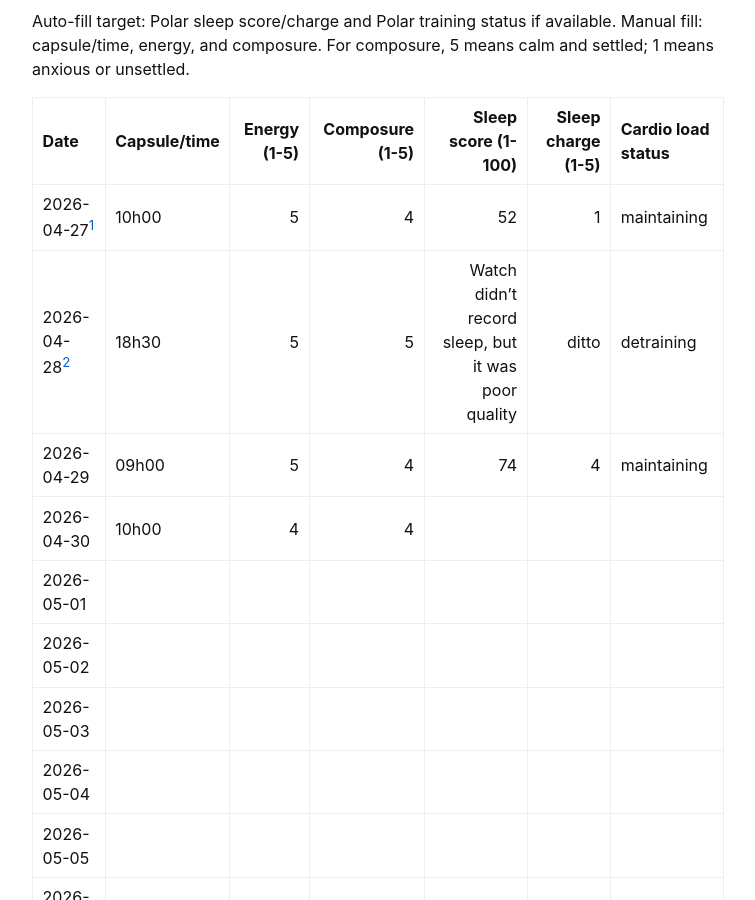
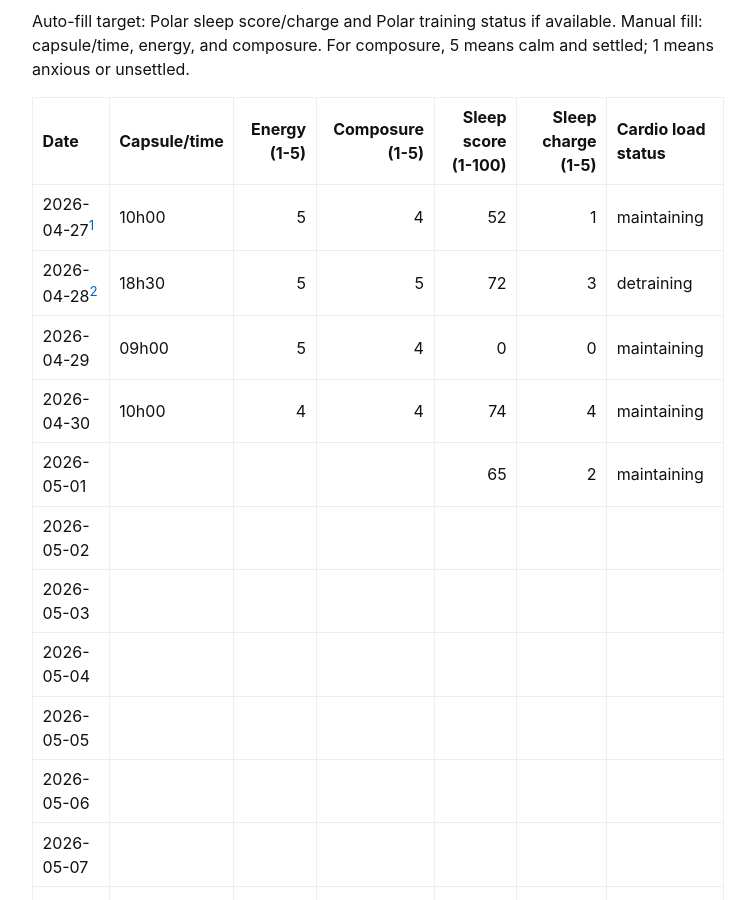
Before and after one commit to kiankyars/kiankyars.github.io, a Jekyll site: the page built from _posts/blog/2026-02-04-biomaxing.md, in a window 1280 px wide and 900 px high, scrolled down 1415 px. Shown: the whole window, without its empty margins (262-1017 px from the left). Built offline with Jekyll 4.4.1, drawn with Linux system fonts in a browser that asks for light colours.

Commit message:
update biomaxing sleep log with polar data

```diff
--- a/_posts/blog/2026-02-04-biomaxing.md
+++ b/_posts/blog/2026-02-04-biomaxing.md
@@ -34,10 +34,10 @@
 | Date | Capsule/time | Energy (1-5) | Composure (1-5) | Sleep score (1-100) | Sleep charge (1-5) | Cardio load status |
 |---|---|---:|---:|---:|---:|---|
 | 2026-04-27[^1] | 10h00 | 5 | 4 | 52 | 1 | maintaining |
-| 2026-04-28[^2] | 18h30 | 5 | 5 | Watch didn't record sleep, but it was poor quality | ditto | detraining |
-| 2026-04-29 | 09h00 | 5 | 4 | 74 | 4 | maintaining |
-| 2026-04-30 | 10h00 | 4 | 4 |  |  |  |
-| 2026-05-01 |  |  |  |  |  |  |
+| 2026-04-28[^2] | 18h30 | 5 | 5 | 72 | 3 | detraining |
+| 2026-04-29 | 09h00 | 5 | 4 | 0 | 0 | maintaining |
+| 2026-04-30 | 10h00 | 4 | 4 | 74 | 4 | maintaining |
+| 2026-05-01 |  |  |  | 65 | 2 | maintaining |
 | 2026-05-02 |  |  |  |  |  |  |
 | 2026-05-03 |  |  |  |  |  |  |
 | 2026-05-04 |  |  |  |  |  |  |
```
